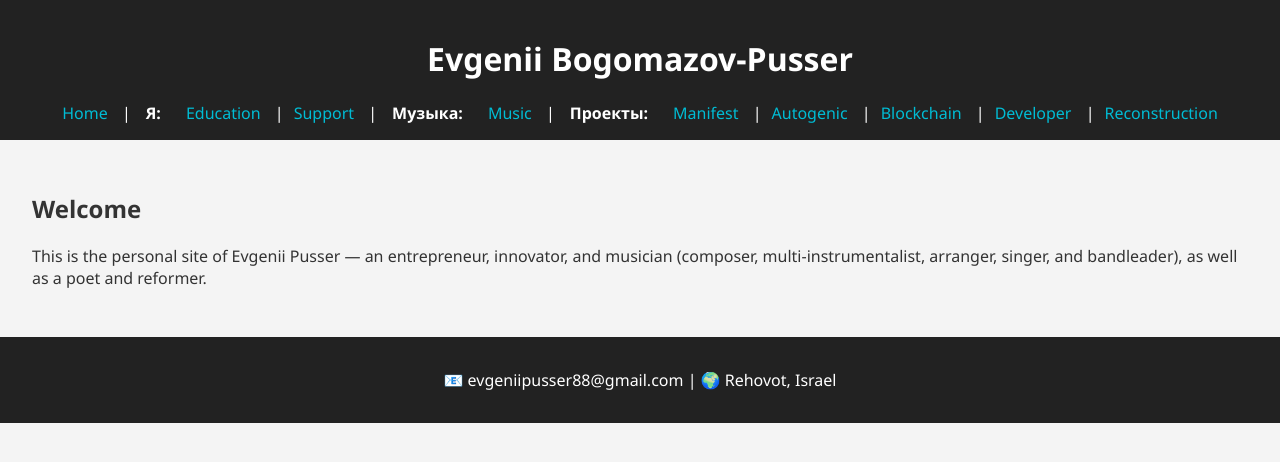
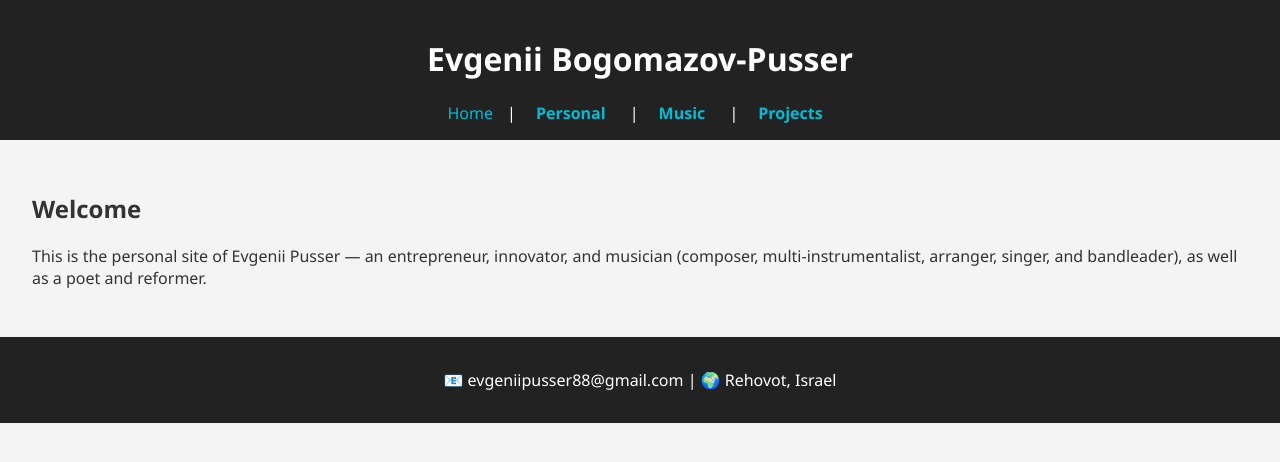
Before and after one commit to EvgeniyPusser/pusser-portfolio, a React (Create React App) app: page / in a window 1280 px wide. Shown: the top 462 px of the page. Built offline with nearby package versions, Linux system fonts and the light colour scheme.

Commit message:
и еще раз

```diff
--- a/src/components/Header.js
+++ b/src/components/Header.js
@@ -6,17 +6,29 @@ export default function Header() {
       <h1>Evgenii Bogomazov-Pusser</h1>
       <nav>
         <Link to="/">Home</Link> |
-        <span className="section-header">Я:</span>
-        <Link to="/education">Education</Link> |
-        <Link to="/support">Support</Link> |
-        <span className="section-header">Музыка:</span>
-        <Link to="/about">Music</Link> |
-        <span className="section-header">Проекты:</span>
-        <Link to="/manifest">Manifest</Link> |
-        <Link to="/autogenic">Autogenic</Link> |
-        <Link to="/blockchain">Blockchain</Link> |
-        <Link to="/developer">Developer</Link> |
-        <Link to="/reconstruction">Reconstruction</Link>
+        <div className="nav-section">
+          <span className="section-title">Personal</span>
+          <div className="nav-dropdown">
+            <Link to="/education">Education</Link>
+            <Link to="/support">Support</Link>
+          </div>
+        </div> |
+        <div className="nav-section">
+          <span className="section-title">Music</span>
+          <div className="nav-dropdown">
+            <Link to="/about">Music</Link>
+          </div>
+        </div> |
+        <div className="nav-section">
+          <span className="section-title">Projects</span>
+          <div className="nav-dropdown">
+            <Link to="/manifest">Manifest</Link>
+            <Link to="/autogenic">Autogenic</Link>
+            <Link to="/blockchain">Blockchain</Link>
+            <Link to="/developer">Developer</Link>
+            <Link to="/reconstruction">Reconstruction</Link>
+          </div>
+        </div>
       </nav>
     </header>
   );
--- a/src/styles.css
+++ b/src/styles.css
@@ -26,10 +26,47 @@ nav a {
   text-decoration: none;
 }
 
-.section-header {
-  color: #fff;
+/* Navigation sections with dropdowns */
+.nav-section {
+  display: inline-block;
+  position: relative;
+  margin: 0 10px;
+}
+
+.section-title {
+  color: #00bcd4;
+  cursor: pointer;
   font-weight: bold;
-  margin: 0 15px;
+  padding: 5px 10px;
+}
+
+.nav-dropdown {
+  display: none;
+  position: absolute;
+  top: 100%;
+  left: 0;
+  background: #333;
+  min-width: 150px;
+  box-shadow: 0px 8px 16px rgba(0,0,0,0.2);
+  z-index: 1;
+  border-radius: 5px;
+  padding: 10px 0;
+}
+
+.nav-section:hover .nav-dropdown {
+  display: block;
+}
+
+.nav-dropdown a {
+  display: block;
+  margin: 5px 0;
+  padding: 8px 15px;
+  color: #00bcd4;
+  text-decoration: none;
+}
+
+.nav-dropdown a:hover {
+  background: #444;
 }
 
 main {
```
